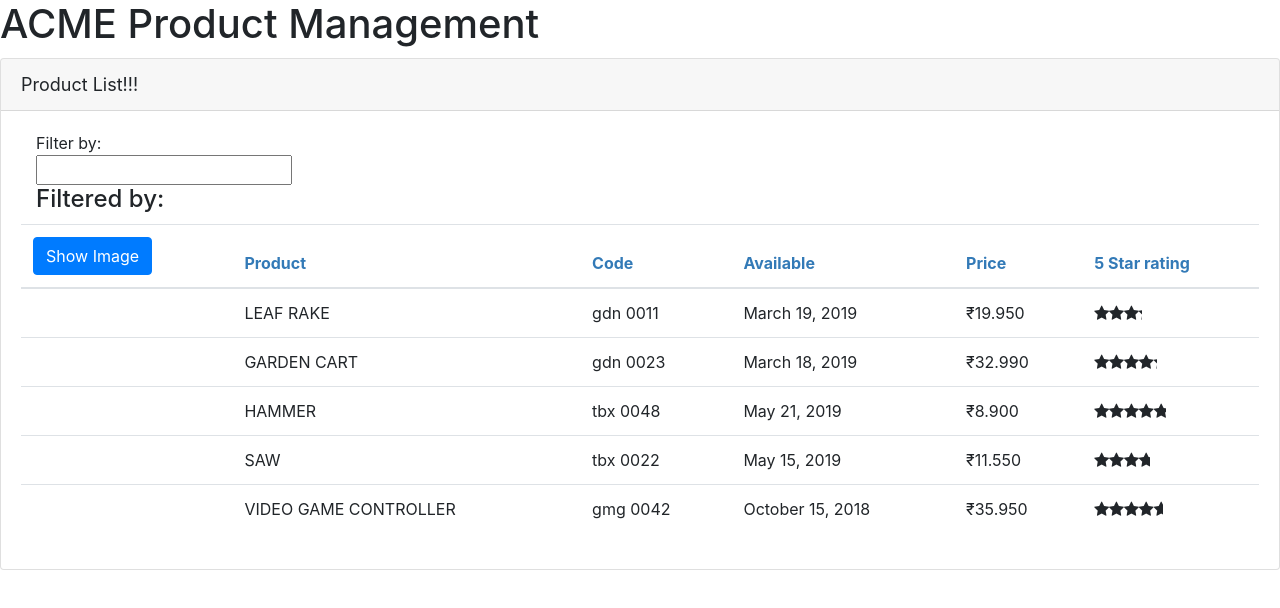
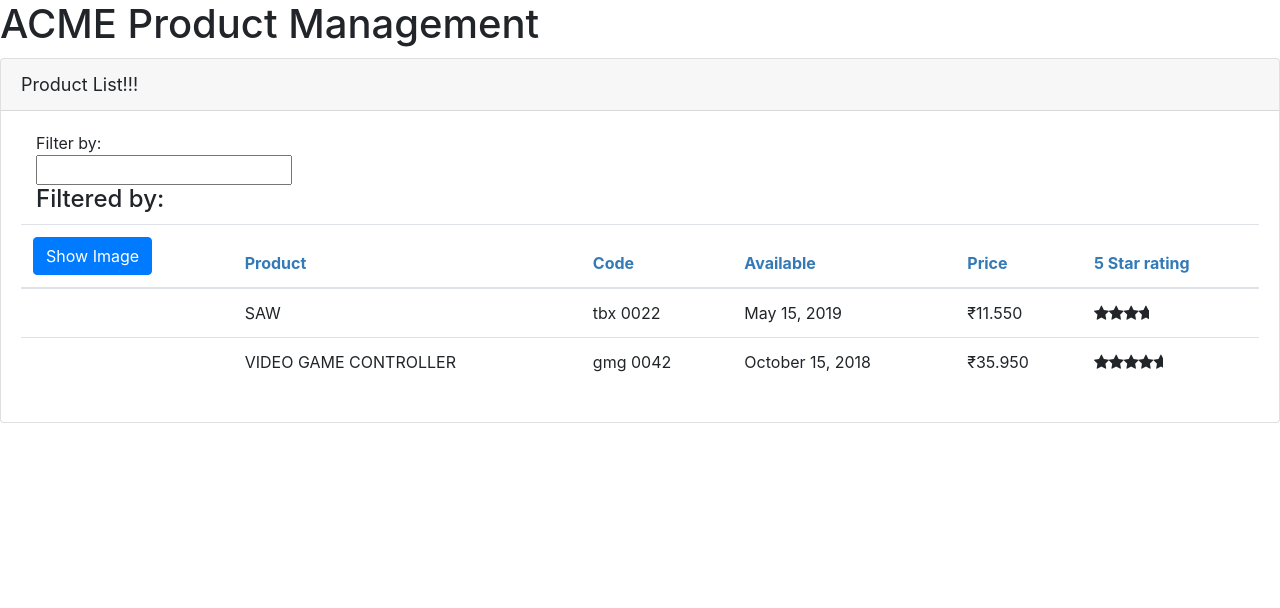
Before and after one commit to manojsoni53/Angular-GettingStarted-master, an Angular app: page / in a window 1280 px wide. Shown: the top 608 px of the page. Built offline with nearby package versions, Linux system fonts and the light colour scheme.

Commit message:
product-service-injected

```diff
--- a/src/app/products/product-list.component.ts
+++ b/src/app/products/product-list.component.ts
@@ -1,5 +1,6 @@
 import { Component, OnInit } from '@angular/core';
 import { IProduct } from './product';
+import { ProductService } from './product.service';
 
 @Component({
     selector:'pm-product',
@@ -22,62 +23,9 @@
     }
 
     filteredProducts:IProduct[];
-    products:IProduct[]=[
-        {
-            "productId": 1,
-            "productName": "Leaf Rake",
-            "productCode": "GDN-0011",
-            "releaseDate": "March 19, 2019",
-            "description": "Leaf rake with 48-inch wooden handle.",
-            "price": 19.95,
-            "starRating": 3.2,  //if I change the property name error reflect in browser but when you use Interface error will come same line in code we dont need to see even in browser
-            "imageUrl": "assets/images/leaf_rake.png" // we need to define all method declare in interface otherwise error will come
-          },
-          {
-            "productId": 2,
-            "productName": "Garden Cart",
-            "productCode": "GDN-0023",
-            "releaseDate": "March 18, 2019",
-            "description": "15 gallon capacity rolling garden cart",
-            "price": 32.99,
-            "starRating": 4.2,
-            "imageUrl": "assets/images/garden_cart.png"
-          },
-          {
-            "productId": 5,
-            "productName": "Hammer",
-            "productCode": "TBX-0048",
-            "releaseDate": "May 21, 2019",
-            "description": "Curved claw steel hammer",
-            "price": 8.9,
-            "starRating": 4.8,
-            "imageUrl": "assets/images/hammer.png"
-          },
-          {
-            "productId": 8,
-            "productName": "Saw",
-            "productCode": "TBX-0022",
-            "releaseDate": "May 15, 2019",
-            "description": "15-inch steel blade hand saw",
-            "price": 11.55,
-            "starRating": 3.7,
-            "imageUrl": "assets/images/saw.png"
-          },
-          {
-            "productId": 10,
-            "productName": "Video Game Controller",
-            "productCode": "GMG-0042",
-            "releaseDate": "October 15, 2018",
-            "description": "Standard two-button video game controller",
-            "price": 35.95,
-            "starRating": 4.6,
-            "imageUrl": "assets/images/xbox-controller.png"
-          }
-    ];
+    products:IProduct[]=[];
 
-    constructor(){
-      this.filteredProducts = this.products;
-      this.listFilter = '';
+    constructor(private productService:ProductService){
     }
 
     performFilter(filterBy:string):IProduct[]{
@@ -88,13 +36,15 @@
 
     toggleImage(): void {
       this.showImage=!this.showImage;
+
     }
 
     ngOnInit(): void{
-      console.log('In OnInit');
+      this.products=this.productService.getProduct();
+      this.filteredProducts = this.products;
     }
 
     onRatingclicked(message:string): void{
       this.pageTitle='Product List  :  ' + message;
-    }
+  }
 }
--- /dev/null
+++ b/src/app/products/product.service.ts
@@ -0,0 +1,36 @@
+import { Injectable } from '@angular/core';
+import { IProduct } from './product';
+
+@Injectable({
+    providedIn:'root'
+})
+export class ProductService{
+//we have no properties define in this class, so we are not using this particular service to share data
+//we are using it to encapsulate the data access feature, by using this service provide the list of product
+//we take the responsibility for managin the data away from the individual component, that makes it
+//easier to modify or reuse the logic
+    getProduct(): IProduct[]{
+        return[
+            {
+                "productId": 8,
+                "productName": "Saw",
+                "productCode": "TBX-0022",
+                "releaseDate": "May 15, 2019",
+                "description": "15-inch steel blade hand saw",
+                "price": 11.55,
+                "starRating": 3.7,
+                "imageUrl": "assets/images/saw.png"
+              },
+              {
+                "productId": 10,
+                "productName": "Video Game Controller",
+                "productCode": "GMG-0042",
+                "releaseDate": "October 15, 2018",
+                "description": "Standard two-button video game controller",
+                "price": 35.95,
+                "starRating": 4.6,
+                "imageUrl": "assets/images/xbox-controller.png"
+              }
+        ]
+    }
+}
```
